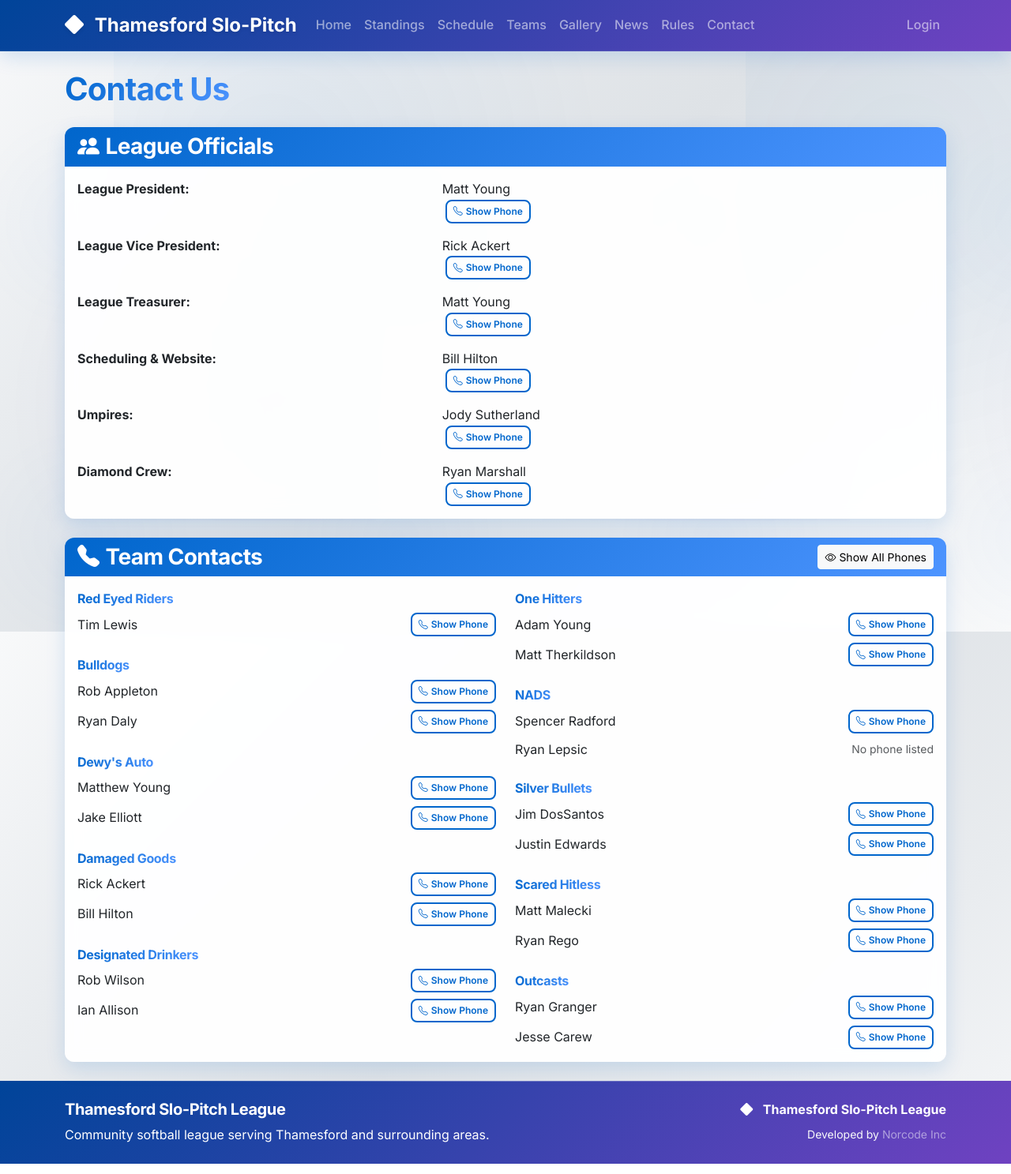
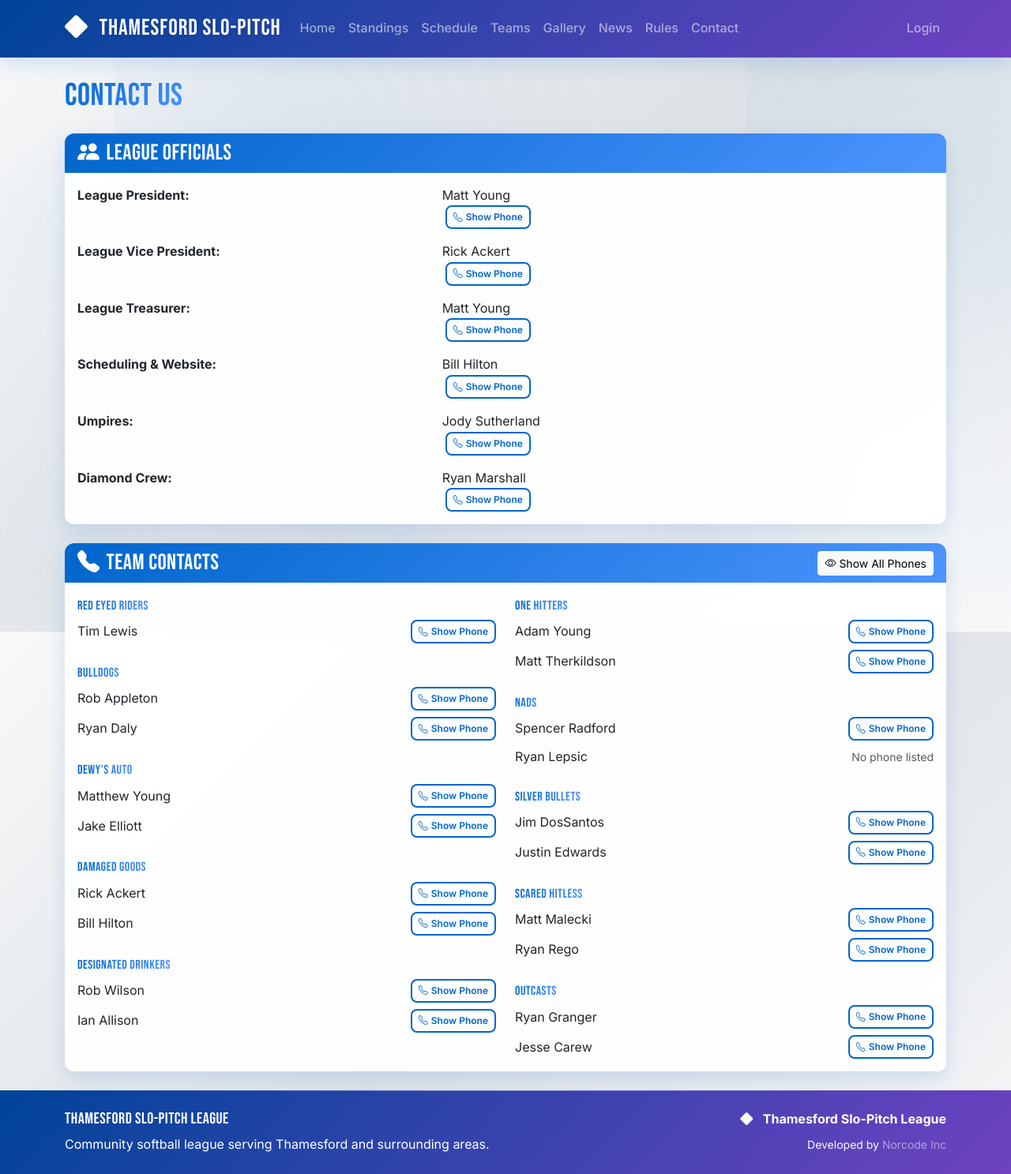
Before and after one commit to ulchm/thamesford-slo-pitch, a Django app: page /contact/ in a window 1280 px wide. Shown: the whole page at 79% size. Run offline with Django 5.2, Linux system fonts and the light colour scheme.

Commit message:
Add modern typography with Bebas Neue and Inter fonts
- Headings: Bebas Neue for sporty, athletic appearance
- Body text: Inter for excellent readability and modern look
- Navbar brand: Enhanced with better spacing and sizing
- Score displays: Tabular numbers for proper alignment
- Clean, minimal font upgrade without complex styling changes

🤖 Generated with [Claude Code](https://claude.ai/code)

Co-Authored-By: Claude <noreply@anthropic.com>

```diff
--- a/templates/base.html
+++ b/templates/base.html
@@ -14,7 +14,7 @@
     <!-- Google Fonts -->
     <link rel="preconnect" href="https://fonts.googleapis.com">
     <link rel="preconnect" href="https://fonts.gstatic.com" crossorigin>
-    <link href="https://fonts.googleapis.com/css2?family=Inter:wght@300;400;500;600;700;800&display=swap" rel="stylesheet">
+    <link href="https://fonts.googleapis.com/css2?family=Bebas+Neue&family=Inter:wght@300;400;500;600;700;800&display=swap" rel="stylesheet">
 
     {% load static %}
     <!-- Custom CSS -->
@@ -26,9 +26,33 @@
             --dark-blue: #004499;
         }
 
+        /* Font improvements */
+        body {
+            font-family: 'Inter', -apple-system, BlinkMacSystemFont, 'Segoe UI', system-ui, sans-serif;
+        }
+
+        h1, h2, h3, h4, h5, h6 {
+            font-family: 'Bebas Neue', 'Arial Black', sans-serif;
+            font-weight: normal;
+            letter-spacing: 0.5px;
+        }
+
         .navbar-brand {
-            font-size: 1.5rem;
-            font-weight: bold;
+            font-family: 'Bebas Neue', 'Arial Black', sans-serif;
+            font-size: 1.8rem;
+            font-weight: normal;
+            letter-spacing: 1px;
+        }
+
+        .gradient-text {
+            font-family: 'Bebas Neue', 'Arial Black', sans-serif;
+            letter-spacing: 0.5px;
+        }
+
+        .score-display {
+            font-family: 'Inter', monospace;
+            font-feature-settings: 'tnum' 1;
+            font-variant-numeric: tabular-nums;
         }
 
 
```
